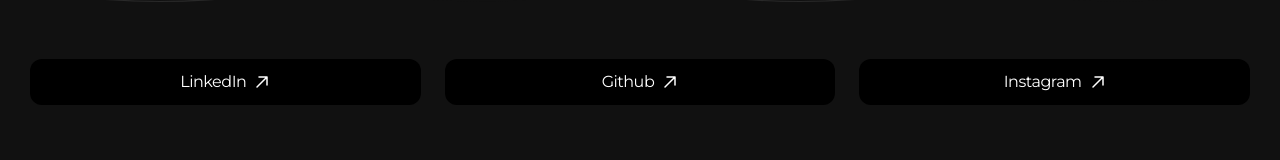
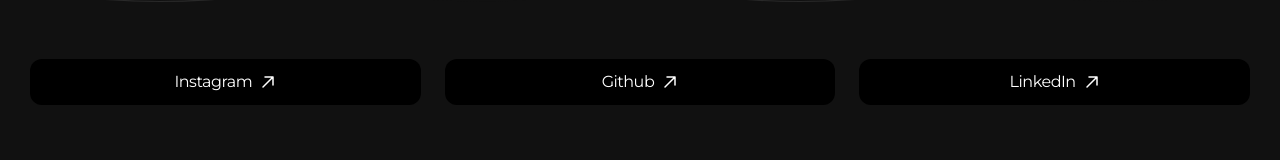
Before and after one commit to gyanraj06/megabytecode_portfolio, a React (Vite) app: page / in a window 1280 px wide. Shown: the part 7118-7278 px from the top of the page. Built offline with nearby package versions, Linux system fonts and the light colour scheme.

Commit message:
links fix

```diff
--- a/src/components/Footer.tsx
+++ b/src/components/Footer.tsx
@@ -2,11 +2,11 @@
 
 const Footer: React.FC = () => {
   const socialLinks = [
-    {
-      id: "linkedin",
-      label: "LinkedIn",
-      url: "https://www.linkedin.com/in/gyanendrarajvaidhya/",
-      ariaLabel: "Visit my LinkedIn profile"
+  {
+      id: "instagram",
+      label: "Instagram",
+      url: "https://instagram.com/hopeworks.in",
+      ariaLabel: "Visit my Instagram profile"
     },
     {
       id: "github",
@@ -14,12 +14,14 @@
       url: "https://github.com/gyanraj06",
       ariaLabel: "Visit my GitHub profile"
     },
+
     {
-      id: "instagram",
-      label: "Instagram",
-      url: "https://instagram.com/thus.ubermensch",
-      ariaLabel: "Visit my Instagram profile"
-    }
+      id: "linkedin",
+      label: "LinkedIn",
+      url: "https://www.linkedin.com/in/mayank-ramani-entrepreneur/",
+      ariaLabel: "Visit my LinkedIn profile"
+    },
+
   ];
 
   return (
```
